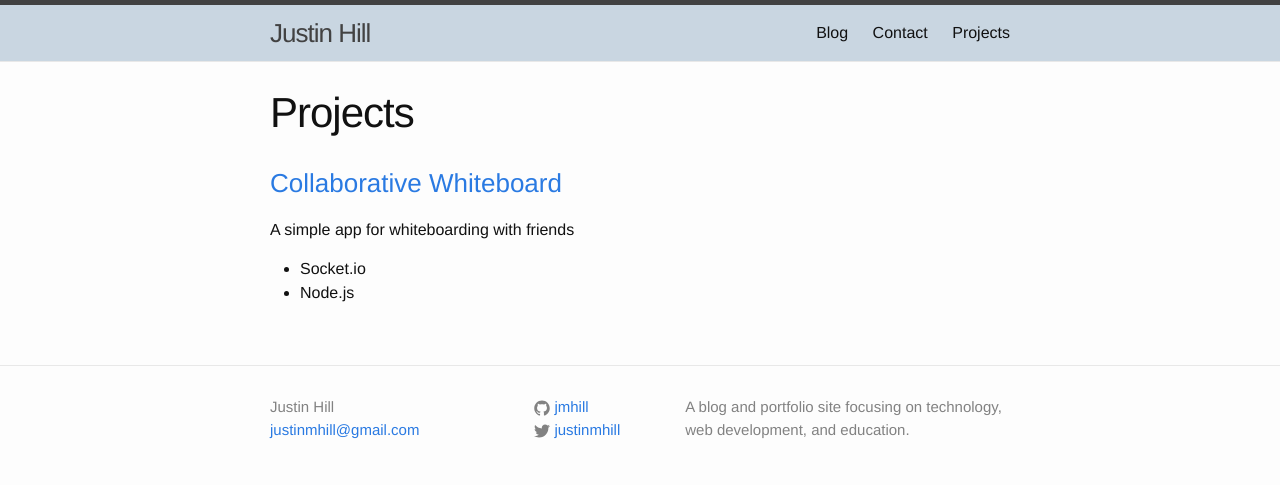
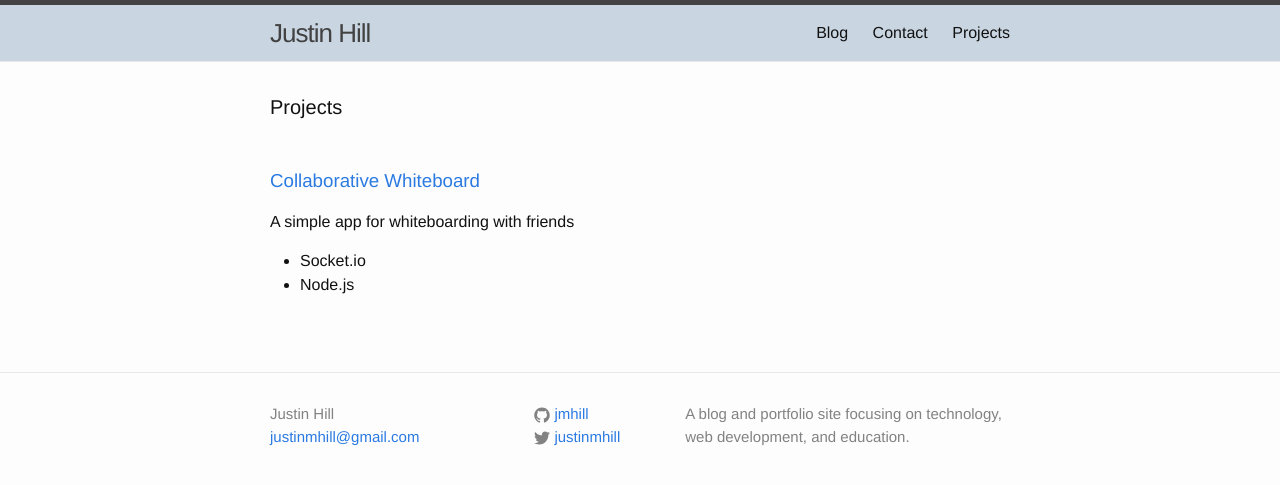
Before and after one commit to JMHill/JMHill.github.io, a Jekyll site: the page built from projects.html, in a window 1280 px wide. Shown: the top 485 px of the page. Built offline with Jekyll 4.4.1, drawn with Linux system fonts in a browser that asks for light colours.

Commit message:
Fix page layout template error (was using post classes)

```diff
--- a/_layouts/page.html
+++ b/_layouts/page.html
@@ -3,11 +3,9 @@ layout: default
 ---
 <div class="post">
 
-  <header class="post-header">
-    <h1 class="post-title">{{ page.title }}</h1>
-  </header>
+  <h1 class="page-heading">{{ page.title }}</h1>
 
-  <article class="post-content">
+  <article class="page-content">
     {{ content }}
   </article>
 
```
